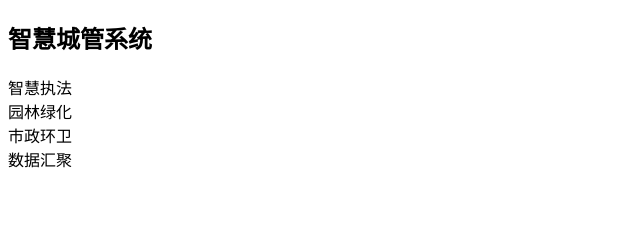
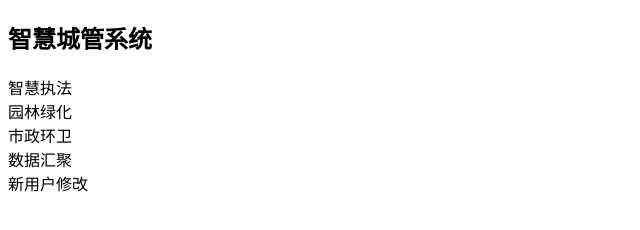
Before and after one commit to Simonchu-73/git_demo2, a plain HTML site: page index.html in a window 1280 px wide. Shown: the whole page, without its empty margins (0-640 px from the left). Drawn offline with Linux system fonts and the light colour scheme.

Commit message:
新用户修改

```diff
--- a/index.html
+++ b/index.html
@@ -14,5 +14,6 @@
 		<div>园林绿化</div>
 		<div>市政环卫<div>
 		<div>数据汇聚<div>
+		<div>新用户修改</div>
 	</body>
 </html>
```
